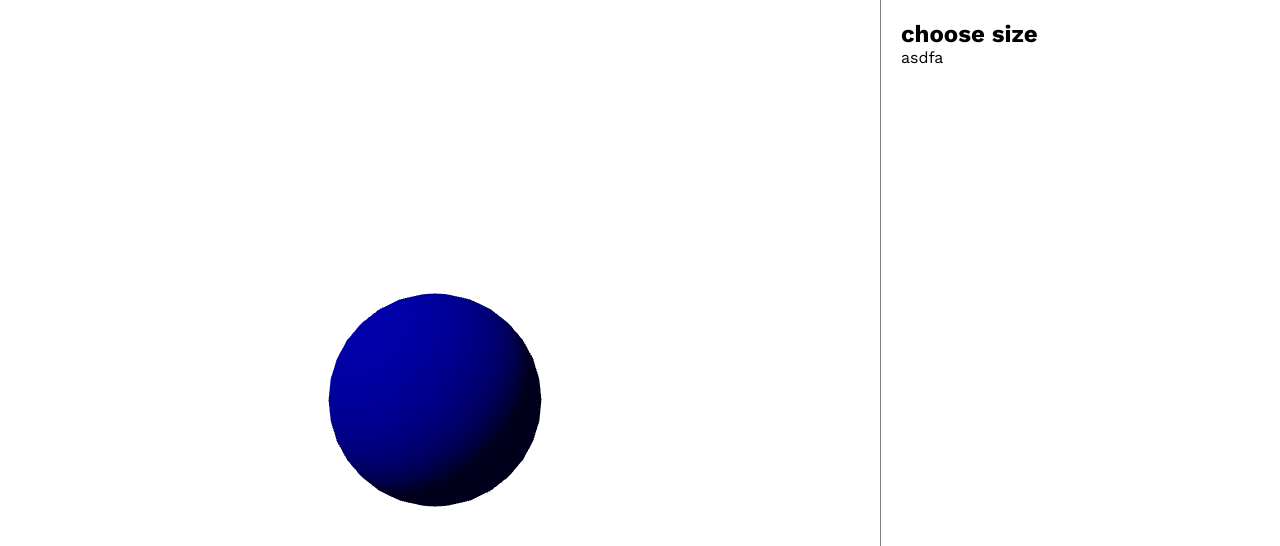
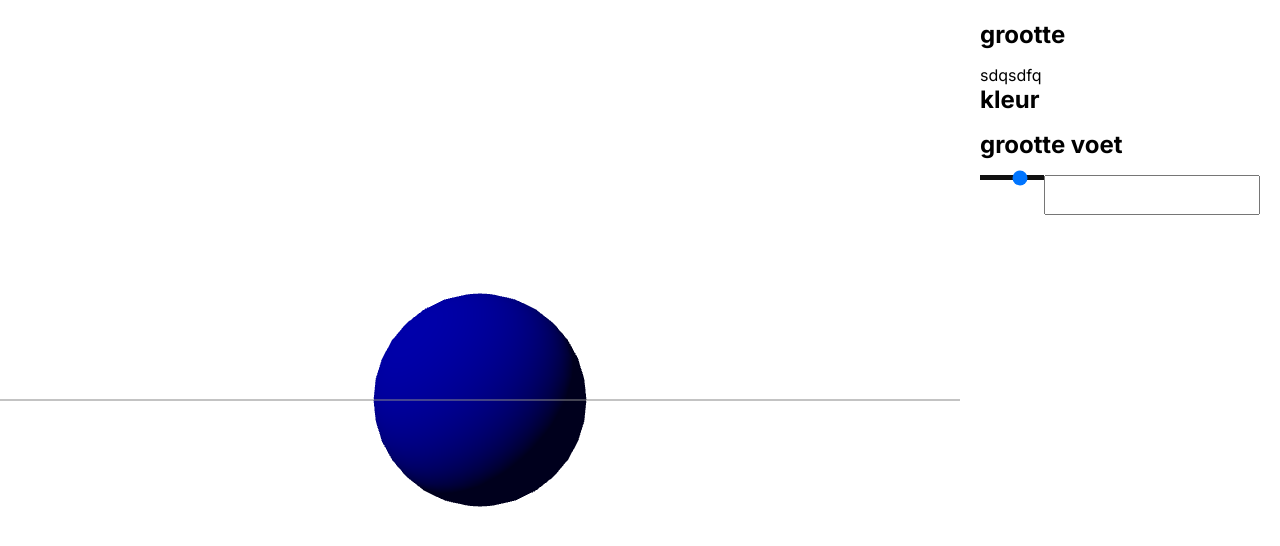
Before and after one commit to metashrew/ParasolConfigurator, a React (Vite) app in the folder parasolconfigurator/: page / in a window 1280 px wide. Shown: the top 546 px of the page. Built offline with nearby package versions, Linux system fonts and the light colour scheme.

Commit message:
resizable panels, sync changes from laptop

```diff
--- a/parasolconfigurator/package.json
+++ b/parasolconfigurator/package.json
@@ -14,6 +14,7 @@
     "@react-three/fiber": "^9.2.0",
     "react": "^19.1.0",
     "react-dom": "^19.1.0",
+    "react-resizable-panels": "^3.0.3",
     "three": "^0.178.0"
   },
   "devDependencies": {
--- a/parasolconfigurator/src/App.css
+++ b/parasolconfigurator/src/App.css
@@ -1,9 +1,9 @@
-@import url('https://fonts.googleapis.com/css2?family=Work+Sans:ital,wght@0,100..900;1,100..900&display=swap');
+@import url('https://fonts.googleapis.com/css2?family=Inter:ital,opsz,wght@0,14..32,100..900;1,14..32,100..900&display=swap');
 
 * {
   margin: 0;
   padding: 0;
-  font-family: "Work Sans", sans-serif;
+  font-family: "Inter", sans-serif;
 }
 
 #root {
@@ -14,9 +14,13 @@
 .app-container {
   display: flex;
   box-sizing: border-box;
-  gap: 10px;
   height: 100%;
   width: 100%;
+  overflow: hidden;
+}
+
+h2 {
+  margin-bottom: 1rem;
 }
 
 .app-container > div {
@@ -29,10 +33,28 @@
 }
 
 .settings-container {
-  width: 400px;
-  padding: 20px;
+  width: 0px;
   box-sizing: border-box;
   border-left: 1px solid gray;
+  transition: 500ms;
+}
+
+.settingsOpen {
+  width: 400px;
+}
+
+.settings-btn {
+  position: absolute;
+  border: 1px solid gray;
+  border-right: 1px solid white;
+  top: 30px;
+  right: -1px;
+  width: 35px;
+  height: 3rem;
+  border-radius: 5px 0px 0px 5px;
+  display: flex;
+  align-items: center;
+  justify-content: center;
 }
 
 @media screen and (max-width: 900px) {
--- a/parasolconfigurator/src/App.tsx
+++ b/parasolconfigurator/src/App.tsx
@@ -1,14 +1,34 @@
-import { Grid, OrbitControls } from '@react-three/drei'
+import { OrbitControls } from '@react-three/drei'
 import './App.css'
 import { Canvas } from '@react-three/fiber'
 import { PointLight } from 'three'
+import SettingsMenu from './components/SettingsMenu'
+import { useState } from 'react'
+import { Panel, PanelGroup, PanelResizeHandle } from 'react-resizable-panels'
+import { GridHelper } from 'three'
 
 function App() {
+  const [menuOpen, setMenuOpen] = useState<boolean>(true)
 
   return (
-    <div className='app-container'>
-      <div className='canvas-container'>
+    // <div className='app-container'>
+    //   <div className='canvas-container'>
+    //     <Canvas>
+    //       <OrbitControls enableZoom={false} />
+    //       <ambientLight intensity={0.1} />
+    //       <directionalLight position={[-5,5,5]} />
+    //       <mesh>
+    //         <sphereGeometry />
+    //         <meshStandardMaterial color="blue" />
+    //       </mesh>
+    //     </Canvas>
+    //     <button className='settings-btn' onClick={e => setMenuOpen(!menuOpen)}>◄</button>
+    //   </div>
+    // </div>
+    <PanelGroup direction='horizontal'>
+        <Panel defaultSize={75}>
           <Canvas>
+            <gridHelper args={[10,10, 0x000000, ]}/>
             <OrbitControls enableZoom={false} />
             <ambientLight intensity={0.1} />
             <directionalLight position={[-5,5,5]} />
@@ -17,12 +37,12 @@ function App() {
               <meshStandardMaterial color="blue" />
             </mesh>
           </Canvas>
-      </div>
-      <div className='settings-container'>
-        <h2>choose size</h2>
-        <p>asdfa</p>
-      </div>
-    </div>
+        </Panel>
+        <PanelResizeHandle/>
+        <Panel minSize={25} collapsible>
+          <SettingsMenu isOpen={menuOpen} />
+        </Panel>
+      </PanelGroup>
   )
 }
 
--- /dev/null
+++ b/parasolconfigurator/src/components/SettingsMenu.css
@@ -0,0 +1,10 @@
+.slider {
+    appearance: none;
+    width: 100%;
+    height: 5px;
+    background: #111;
+}
+
+input[type=text] {
+    padding: 10px;
+}
--- /dev/null
+++ b/parasolconfigurator/src/components/SettingsMenu.tsx
@@ -0,0 +1,25 @@
+import React, { type CSSProperties } from 'react'
+import './SettingsMenu.css'
+
+type Props = {
+    isOpen: boolean
+}
+
+export default function SettingsMenu({isOpen}: Props) {
+  const settingsStyle = /* isOpen ? 'settings-container' : */ 'settings-container settingsOpen'
+
+  return (
+    // <div className={settingsStyle}>
+      <div style={{margin: "20px"}}>
+        <h2>grootte</h2>
+        <p>sdqsdfq</p>
+        <h2>kleur</h2>
+        <h2>grootte voet</h2>
+        <div style={{display: 'flex'}}>
+          <input type="range" min="30" max="60" defaultValue="50" className="slider" id="myRange"></input>
+          <input type="text" name="footsize" id="footsize" />
+        </div>
+      </div>
+    // </div>
+  )
+}
```
Also changed, not shown: 2 other files (tests, documents, lock files or other folders). Lines whose indentation alone changed are shown as unchanged.
